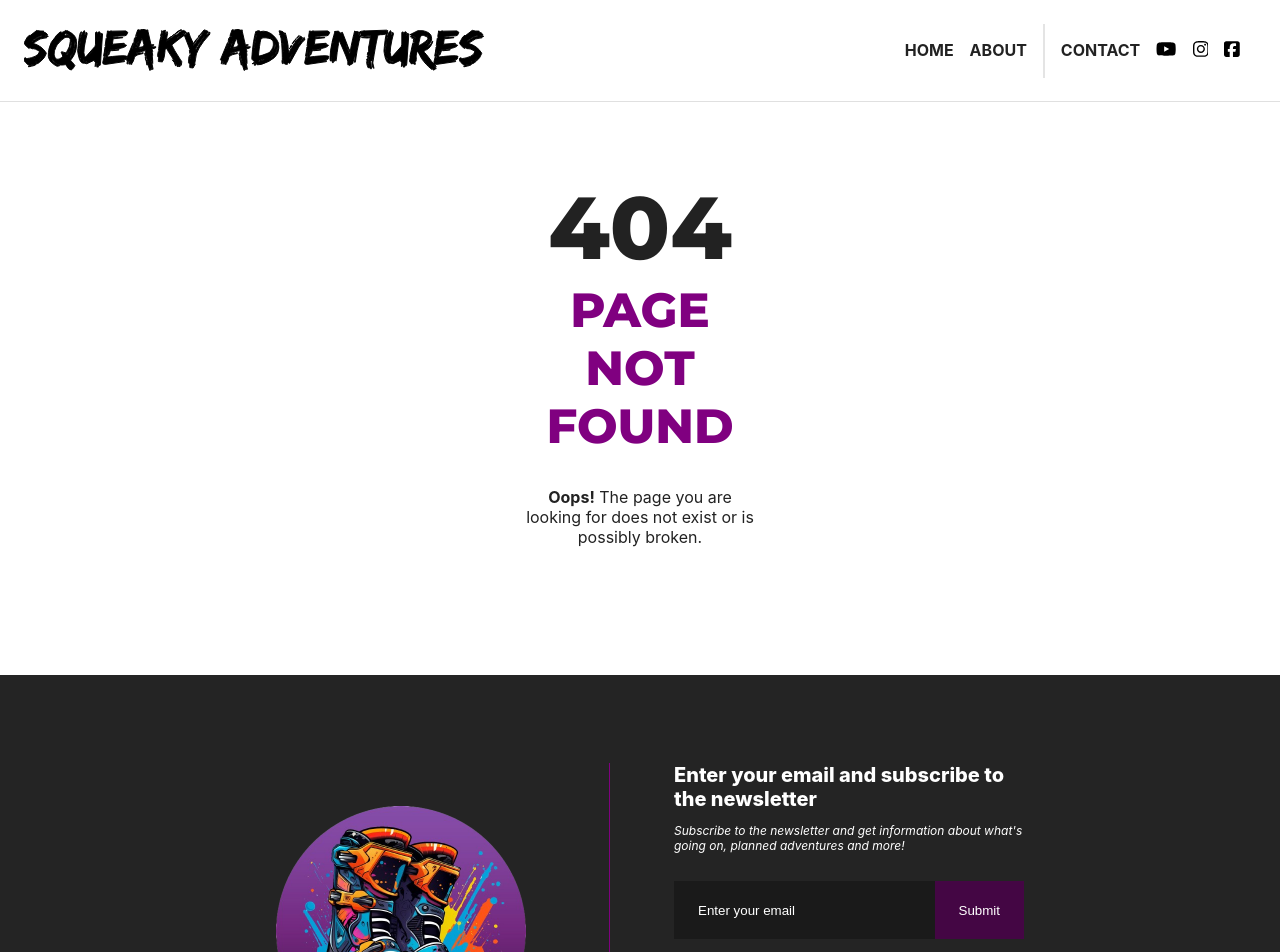
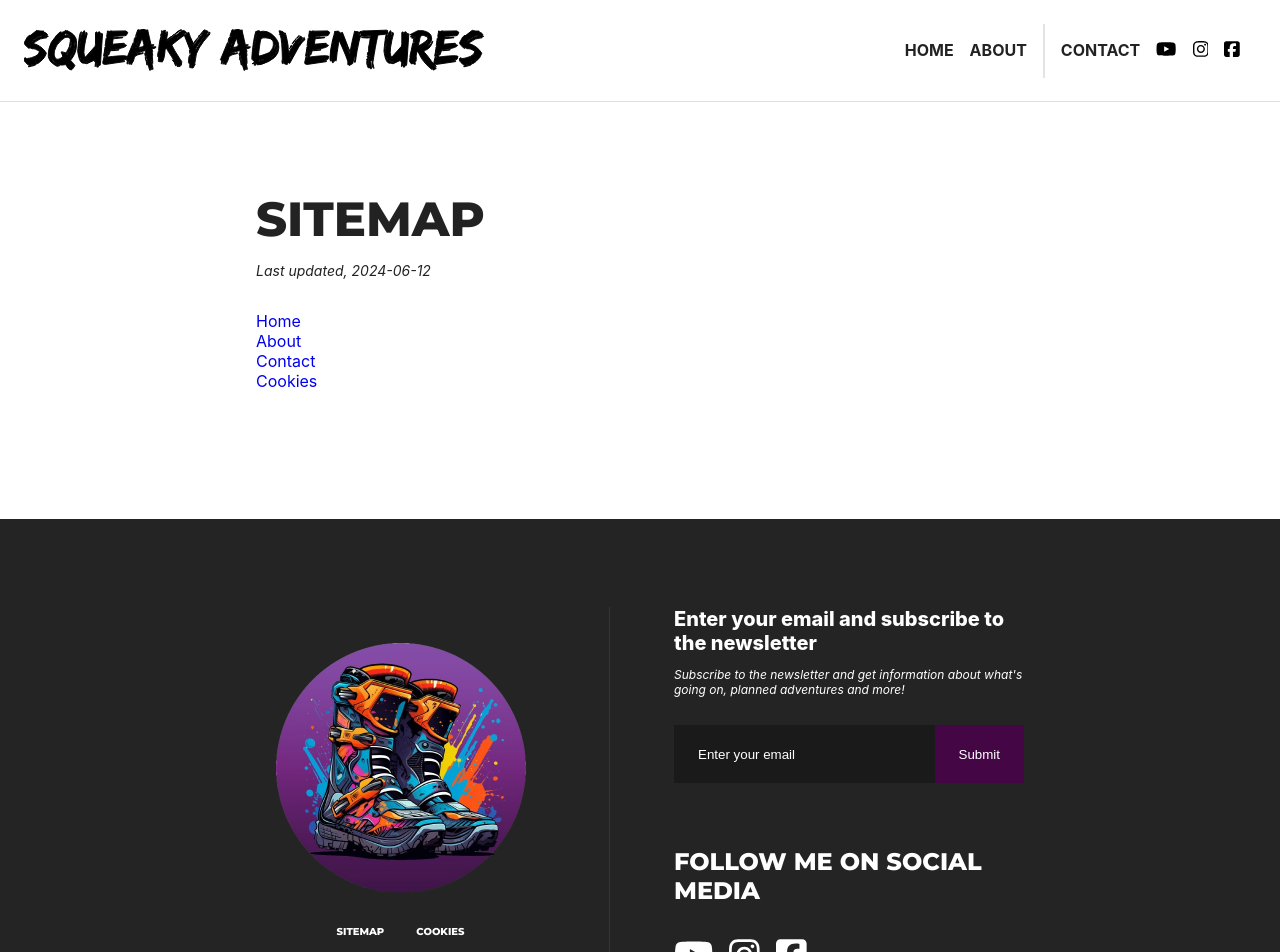
Before and after one commit to fgranvik/squeaky, a React (Create React App) app: page /sitemap in a window 1280 px wide. Shown: the top 952 px of the page. Built offline with nearby package versions, Linux system fonts and the light colour scheme.

Commit message:
added some pages and minor improvements

```diff
--- a/src/components/Footer/footer.module.css
+++ b/src/components/Footer/footer.module.css
@@ -31,7 +31,22 @@
 
 .footerColumnLeft {
   display: flex;
-  justify-content: center;
+  align-items: center;
+  flex-direction: column;
+  row-gap: var(--margin-xl);
+}
+
+.legalNav {
+  display: flex;
+  flex-direction: row;
+  column-gap: var(--margin-xl);
+
+  a {
+    color: #fff;
+    text-transform: uppercase;
+    font-weight: 800;
+    font-family: var(--font-family);
+  }
 }
 
 .divider {
--- a/src/components/Footer/footer.tsx
+++ b/src/components/Footer/footer.tsx
@@ -1,3 +1,4 @@
+import { Link } from "react-router-dom";
 import { ContactForm } from "../ContactForm/contactForm";
 import { Content } from "../Content/content";
 import Logo from "../Logo/logo";
@@ -11,11 +12,19 @@ export const Footer: React.FC = () => {
       <Content width="full" align="center" className={styles.footerColumns}>
         <div className={styles.footerColumnLeft}>
           <Logo size={250} />
+          <nav className={styles.legalNav}>
+            <Link to="/sitemap" className={styles.link}>
+              Sitemap
+            </Link>
+            <Link to="/cookies" className={styles.link}>
+              Cookies
+            </Link>
+          </nav>
         </div>
         <div className={styles.divider}></div>
         <div>
           <ContactForm />
-          <Margin bottom={32} />
+          <Margin bottom={64} />
           <SocialMedia inverted={true} size="large" />
         </div>
       </Content>
--- /dev/null
+++ b/src/components/LastUpdate/lastUpdate.tsx
@@ -0,0 +1,13 @@
+import React from "react";
+
+interface Props {
+  date: string;
+}
+
+export const LastUpdate: React.FC<Props> = ({ date }) => {
+  return (
+    <p style={{ fontSize: "1.4rem", fontStyle: "italic" }}>
+      Last updated, {date}
+    </p>
+  );
+};
--- a/src/components/Text/text.tsx
+++ b/src/components/Text/text.tsx
@@ -2,7 +2,7 @@ import React, { PropsWithChildren } from "react";
 import styles from "./text.module.css";
 
 interface Props {
-  type: "div" | "p" | "span" | "strong";
+  type?: "div" | "p" | "span" | "strong";
   color?: string;
 }
 
--- a/src/index.css
+++ b/src/index.css
@@ -42,6 +42,10 @@ li {
   margin: 0;
 }
 
+a {
+  text-decoration: none;
+}
+
 :root {
   --text-color: #222;
   --theme-color: #440644;
@@ -55,6 +59,7 @@ li {
   --margin-2xl: 4.8rem;
   --margin-3xl: 6.4rem;
 
+  --font-family: "Montserrat", sans-serif;
   --font-default-size: 1.6rem;
 
   --heading-default-color: var(--text-color);
--- /dev/null
+++ b/src/pages/general/cookies/cookies.tsx
@@ -0,0 +1,44 @@
+import { Link } from "react-router-dom";
+import { Content } from "../../../components/Content/content";
+import Heading from "../../../components/Heading/heading";
+import { LastUpdate } from "../../../components/LastUpdate/lastUpdate";
+import { Main } from "../../../components/Main/main";
+import Margin from "../../../components/Margin/margin";
+import { Section } from "../../../components/Section/section";
+import { Text } from "../../../components/Text/text";
+
+const Cookies: React.FC = () => {
+  return (
+    <Main>
+      <Section>
+        <Content>
+          <Margin top={64} />
+          <Heading type="h1" as="h2">
+            Cookie Policy
+          </Heading>
+          <LastUpdate date="2024-06-12" />
+        </Content>
+      </Section>
+      <Section>
+        <Content>
+          <Heading type="h3">
+            As of now, this site does not use cookies!!
+          </Heading>
+          <Margin bottom={32} />
+          <Heading type="h3">
+            I dont track you. I dont store any data about you... But I would
+            like to get to know you!
+          </Heading>
+          <Margin bottom={32} />
+          <Text>
+            Head over to <Link to="/contact">the contact page</Link> and drop me
+            a message! ❤️{" "}
+          </Text>
+          <Margin bottom={128} />
+        </Content>
+      </Section>
+    </Main>
+  );
+};
+
+export default Cookies;
--- /dev/null
+++ b/src/pages/general/sitemap/sitemap.tsx
@@ -0,0 +1,45 @@
+import { Link } from "react-router-dom";
+import { Content } from "../../../components/Content/content";
+import Heading from "../../../components/Heading/heading";
+import { Main } from "../../../components/Main/main";
+import Margin from "../../../components/Margin/margin";
+import { Section } from "../../../components/Section/section";
+import { Text } from "../../../components/Text/text";
+import { LastUpdate } from "../../../components/LastUpdate/lastUpdate";
+
+const Sitemap: React.FC = () => {
+  return (
+    <Main>
+      <Section>
+        <Content>
+          <Margin top={64} />
+          <Heading type="h1" as="h2">
+            Sitemap
+          </Heading>
+          <LastUpdate date="2024-06-12" />
+          <Margin bottom={32} />
+
+          <Text>
+            <ul className="">
+              <li>
+                <Link to="/">Home</Link>
+              </li>
+              <li>
+                <Link to="/about">About</Link>
+              </li>
+              <li>
+                <Link to="/contact">Contact</Link>
+              </li>
+              <li>
+                <Link to="/cookies">Cookies</Link>
+              </li>
+            </ul>
+          </Text>
+          <Margin bottom={128} />
+        </Content>
+      </Section>
+    </Main>
+  );
+};
+
+export default Sitemap;
--- a/src/routes/routes.tsx
+++ b/src/routes/routes.tsx
@@ -5,6 +5,8 @@ import Home from "../pages/home/home";
 import About from "../pages/about/about";
 import Contact from "../pages/contact/contact";
 import NotFound from "../pages/notfound/notfound";
+import Cookies from "../pages/general/cookies/cookies";
+import Sitemap from "../pages/general/sitemap/sitemap";
 
 export const AppRoutes: React.FC = () => {
   return (
@@ -12,6 +14,8 @@ export const AppRoutes: React.FC = () => {
       <Route path="/" element={<Home />} />
       <Route path="/about" element={<About />} />
       <Route path="/contact" element={<Contact />} />
+      <Route path="/cookies" element={<Cookies />} />
+      <Route path="/sitemap" element={<Sitemap />} />
       <Route path="*" element={<NotFound />} />
     </Routes>
   );
```
